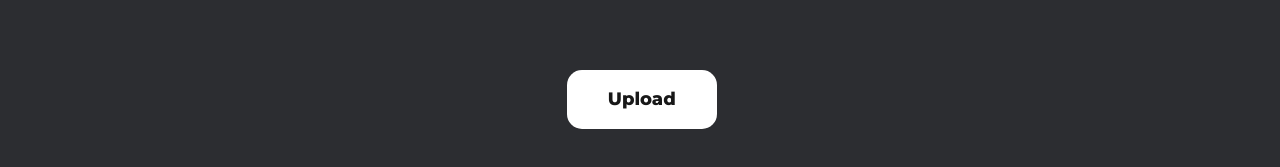
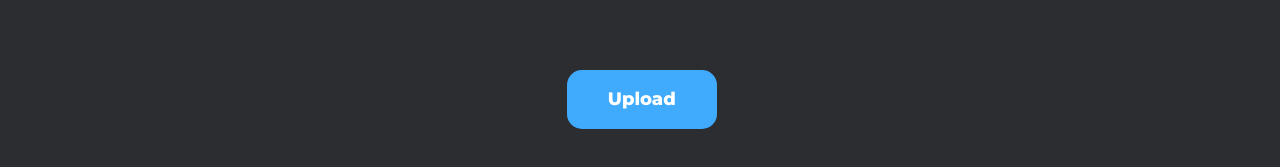
Before and after one commit to meghana134/WhatIf-Website, a plain HTML site: page GridLoadingAnimations-master/index.html in a window 1280 px wide. Shown: the part 301-468 px from the top of the page. Drawn offline with nearby package versions, Linux system fonts and the light colour scheme.

Commit message:
Update index.html

```diff
--- a/GridLoadingAnimations-master/index.html
+++ b/GridLoadingAnimations-master/index.html
@@ -189,8 +189,8 @@
 					margin-bottom: 20px;
 				}
 				.upload {
-					background-color: #ffffff;
-					color: #181818;
+					background-color: #40abfd;
+					color: #ffffff;
 					padding: 15px 40px;
 					border-radius: 15px;
 					font-size: 18px;
```
